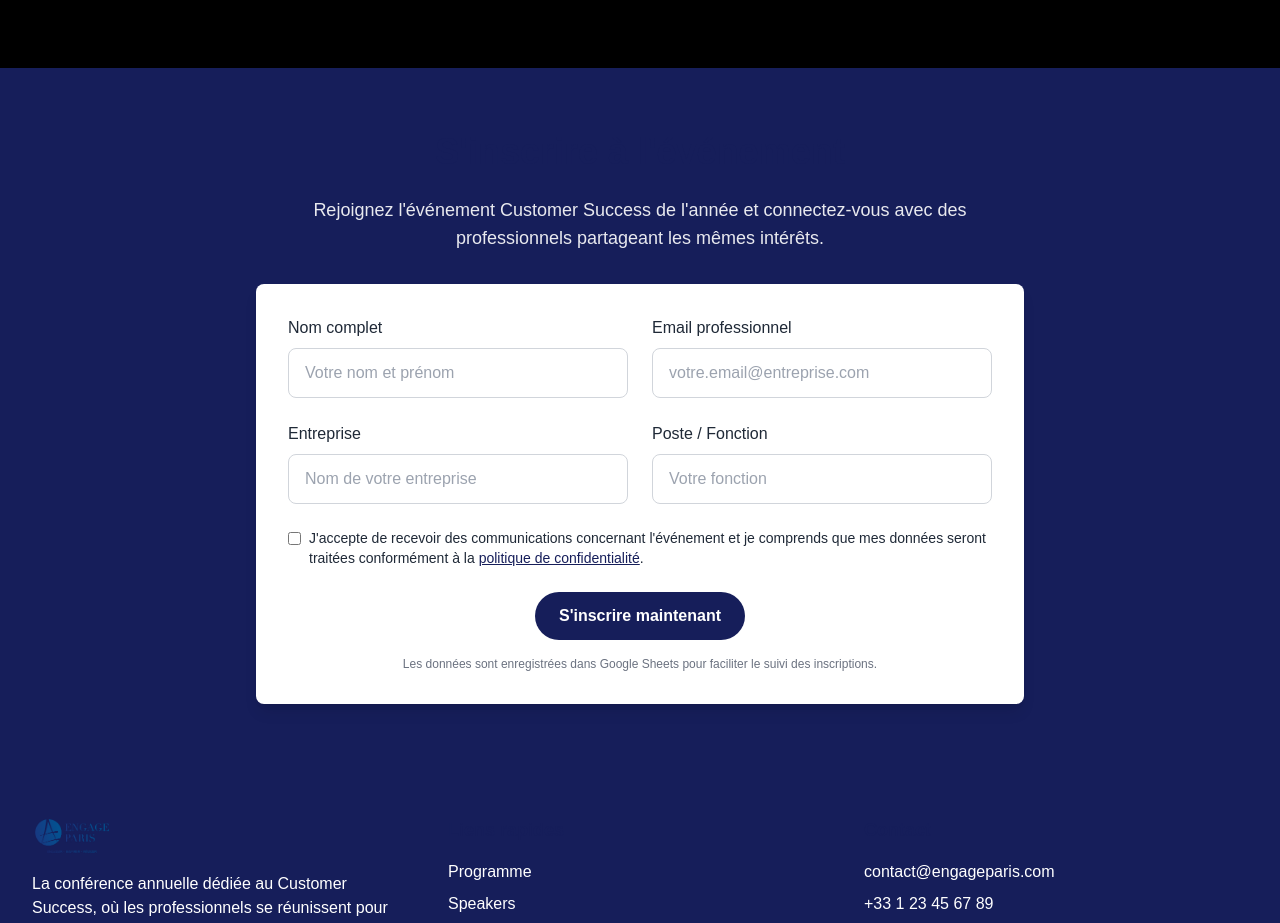
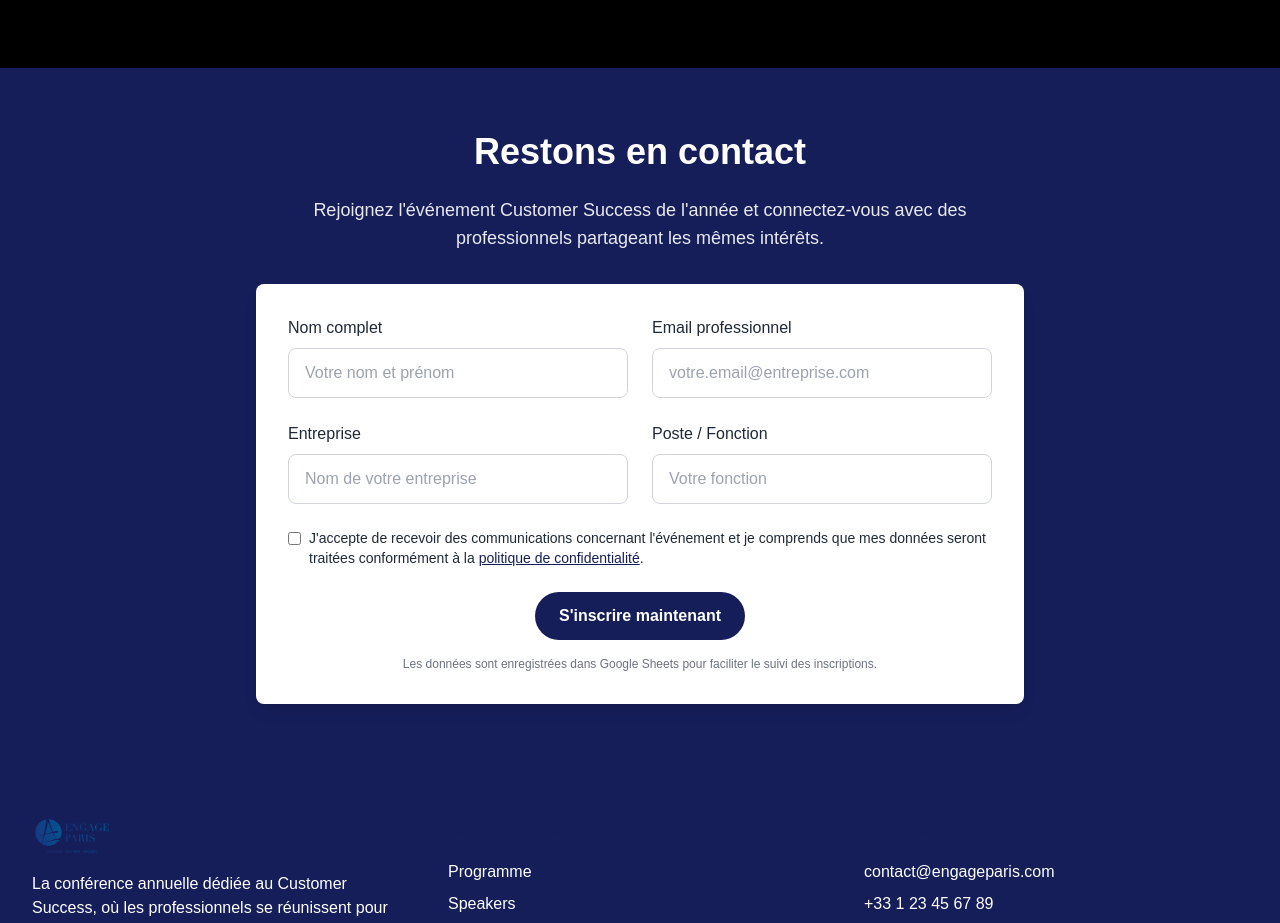
Before and after one commit to Lebeil/engage-paris-lp, a Next.js app: page / in a window 1280 px wide. Shown: the part 5540-6463 px from the top of the page. Built offline with nearby package versions, Linux system fonts and the light colour scheme; no server answers.

Commit message:
add new link & connect website Engage Paris

```diff
--- a/app/components/Header.tsx
+++ b/app/components/Header.tsx
@@ -11,7 +11,7 @@ export default function Header() {
   return (
     <header className="bg-black text-white py-4">
       <div className="container flex justify-between items-center">
-        <Link href="/" className="flex items-center">
+        <Link href="https://engage-paris.vercel.app/" className="flex items-center">
           <Image
             src="/images/logo.png"
             alt="Engage Paris"
--- a/app/components/Register.tsx
+++ b/app/components/Register.tsx
@@ -90,8 +90,8 @@ export default function Register() {
         <section className="py-16 bg-primary text-white" id="register">
             <div className="container">
                 <div className="max-w-3xl mx-auto text-center">
-                    <h2 className="text-3xl md:text-4xl font-bold mb-6">
-                        S&apos;inscrire à l&apos;événement
+                    <h2 className="text-3xl md:text-4xl font-bold mb-6 text-white">
+                        Restons en contact
                     </h2>
                     <p className="mb-8 text-lg opacity-90">
                         Rejoignez l&apos;événement Customer Success de l&apos;année et connectez-vous avec des professionnels partageant les mêmes intérêts.
```
